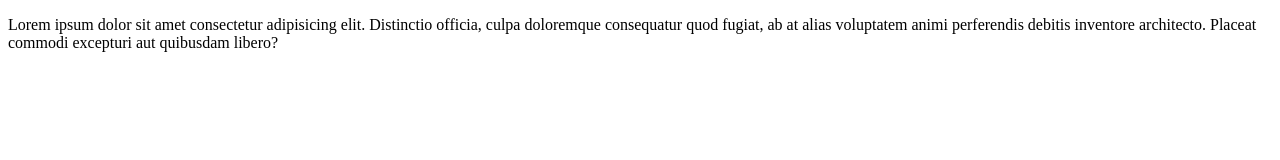
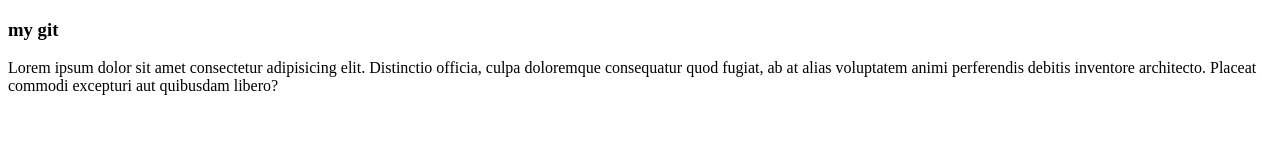
Before and after one commit to NirjonaAkter/my-fourth-repo, a plain HTML site: page index.html in a window 1280 px wide. Drawn offline with Linux system fonts and the light colour scheme.

Commit message:
my sec mesg

```diff
--- a/index.html
+++ b/index.html
@@ -6,6 +6,7 @@
     <title>My fourth repo</title>
 </head>
 <body>
+    <h3>my git</h3>
     <p>Lorem ipsum dolor sit amet consectetur adipisicing elit. Distinctio officia, culpa doloremque consequatur quod fugiat, ab at alias voluptatem animi perferendis debitis inventore architecto. Placeat commodi excepturi aut quibusdam libero?</p>
 </body>
 </html>
```
